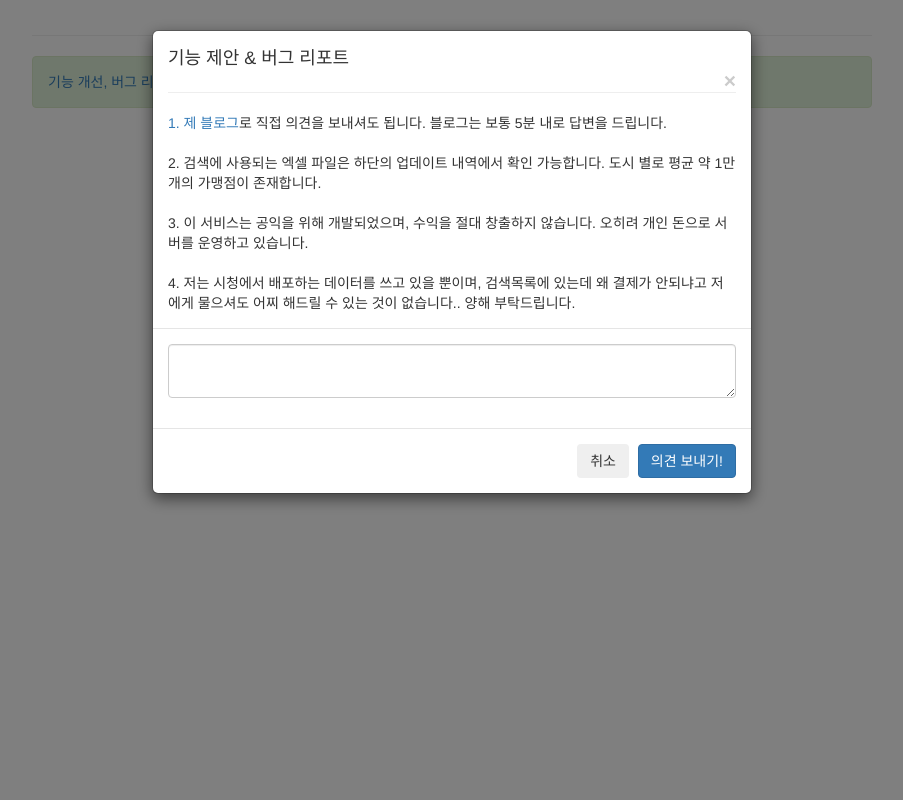
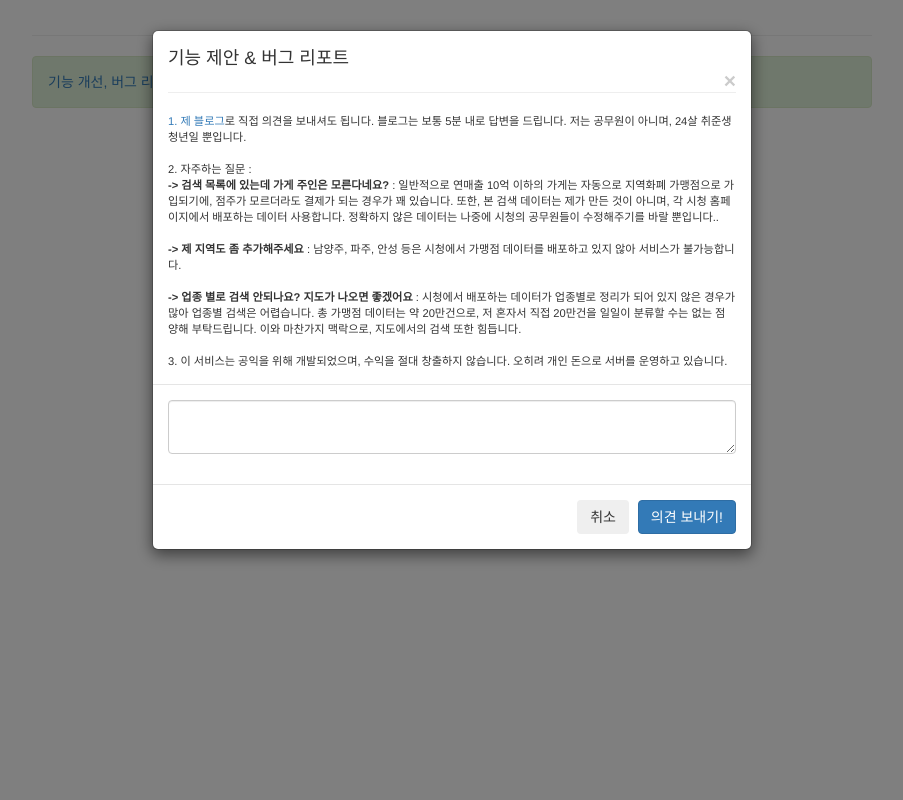
Before and after one commit to alicek106/available-stores-frontend, a Flask app: page / in a window 1280 px wide, after a click on "기능 개선, 버그 리포트는 저에게 알려주세요!". Shown: the whole page, without its empty margins (188-1091 px from the left). Run offline with Flask 2, Linux system fonts and the light colour scheme; parts of the project's set-up code (start-up, migrations or seed data) failed here and were passed over; some libraries are stand-ins or nearby versions.

Commit message:
Change modal data

```diff
--- a/templates/modals.html
+++ b/templates/modals.html
@@ -5,20 +5,28 @@
      aria-hidden="true">
     <div class="modal-dialog" role="document">
         <div class="modal-content">
-            <div class="modal-header">
+            <div class="modal-header" style='font-size:80%'>
                 <h4 class="modal-title" id="exampleModalLabel">기능 제안 & 버그 리포트</h4>
                 <button type="button" class="close" data-dismiss="modal" aria-label="Close">
                     <span aria-hidden="true">&times;</span>
                 </button>
                 <hr>
                 <a href="https://blog.naver.com/alice_k106/221540349140">1. 제 블로그</a>로 직접 의견을 보내셔도 됩니다. 블로그는 보통 5분 내로
-                답변을 드립니다.
+                답변을 드립니다. 저는 공무원이 아니며, 24살 취준생 청년일 뿐입니다.
                 <br><br>
-                2. 검색에 사용되는 엑셀 파일은 하단의 업데이트 내역에서 확인 가능합니다. 도시 별로 평균 약 1만개의 가맹점이 존재합니다.
+                2. 자주하는 질문 :
+                <br>
+                <strong>-> 검색 목록에 있는데 가게 주인은 모른다네요? </strong>: 일반적으로 연매출 10억 이하의 가게는 자동으로 지역화폐 가맹점으로 가입되기에,
+                점주가 모르더라도 결제가 되는 경우가 꽤 있습니다. 또한, 본 검색 데이터는 제가 만든 것이 아니며, 각 시청 홈페이지에서 배포하는 데이터 사용합니다.
+                정확하지 않은 데이터는 나중에 시청의 공무원들이 수정해주기를 바랄 뿐입니다..
+                <br><br>
+                <strong>-> 제 지역도 좀 추가해주세요 </strong>: 남양주, 파주, 안성 등은 시청에서 가맹점 데이터를 배포하고 있지 않아 서비스가 불가능합니다.
+                <br><br>
+                <strong>-> 업종 별로 검색 안되나요? 지도가 나오면 좋겠어요 </strong>: 시청에서 배포하는 데이터가 업종별로 정리가 되어 있지 않은 경우가 많아 업종별 검색은 어렵습니다.
+                총 가맹점 데이터는 약 20만건으로, 저 혼자서 직접 20만건을 일일이 분류할 수는 없는 점 양해 부탁드립니다. 이와 마찬가지 맥락으로, 지도에서의 검색 또한 힘듭니다.
                 <br><br>
                 3. 이 서비스는 공익을 위해 개발되었으며, 수익을 절대 창출하지 않습니다. 오히려 개인 돈으로 서버를 운영하고 있습니다.
-                <br><br>
-                4. 저는 시청에서 배포하는 데이터를 쓰고 있을 뿐이며, 검색목록에 있는데 왜 결제가 안되냐고 저에게 물으셔도 어찌 해드릴 수 있는 것이 없습니다.. 양해 부탁드립니다.
+
             </div>
             <div class="modal-body">
                 <div class="form-group">
```
